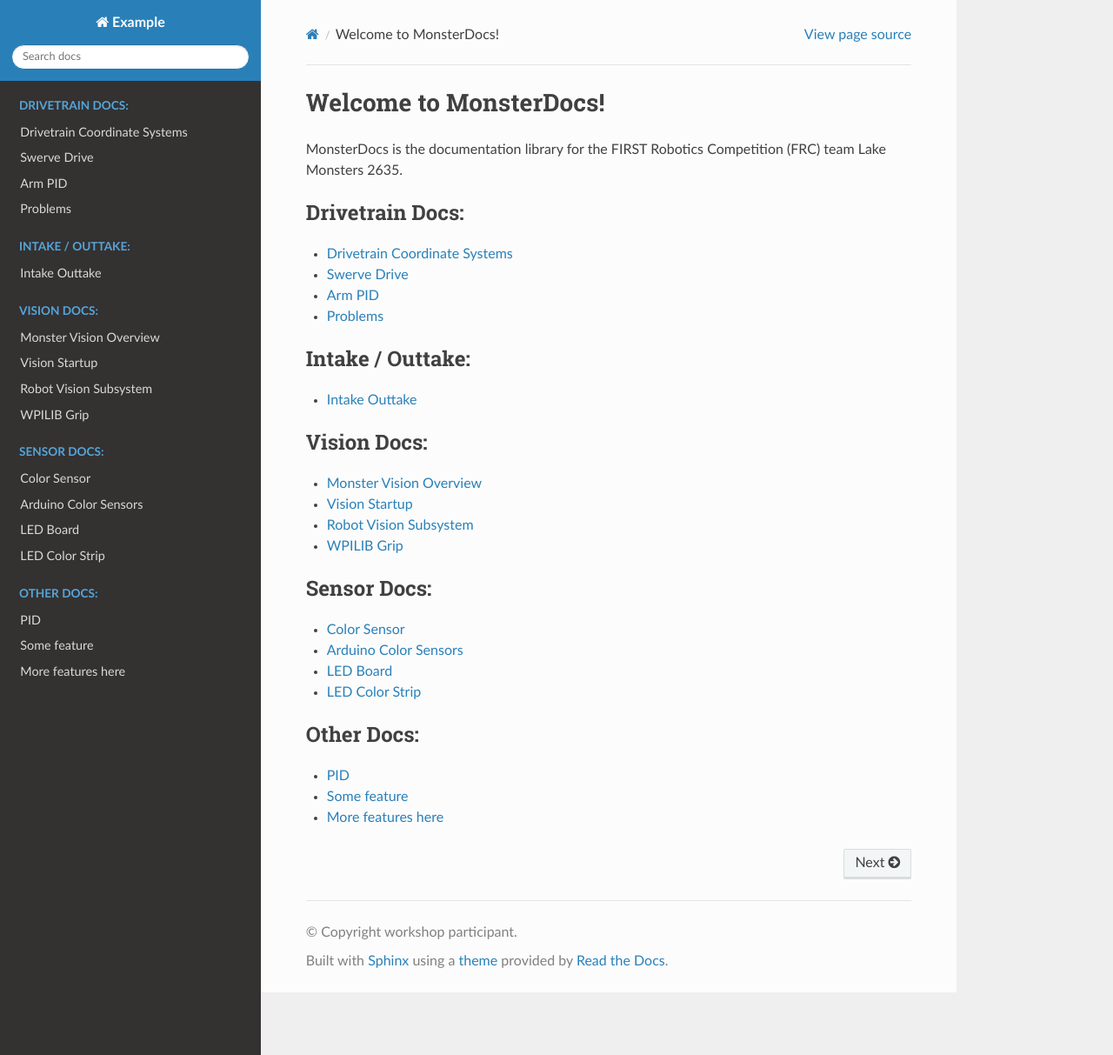
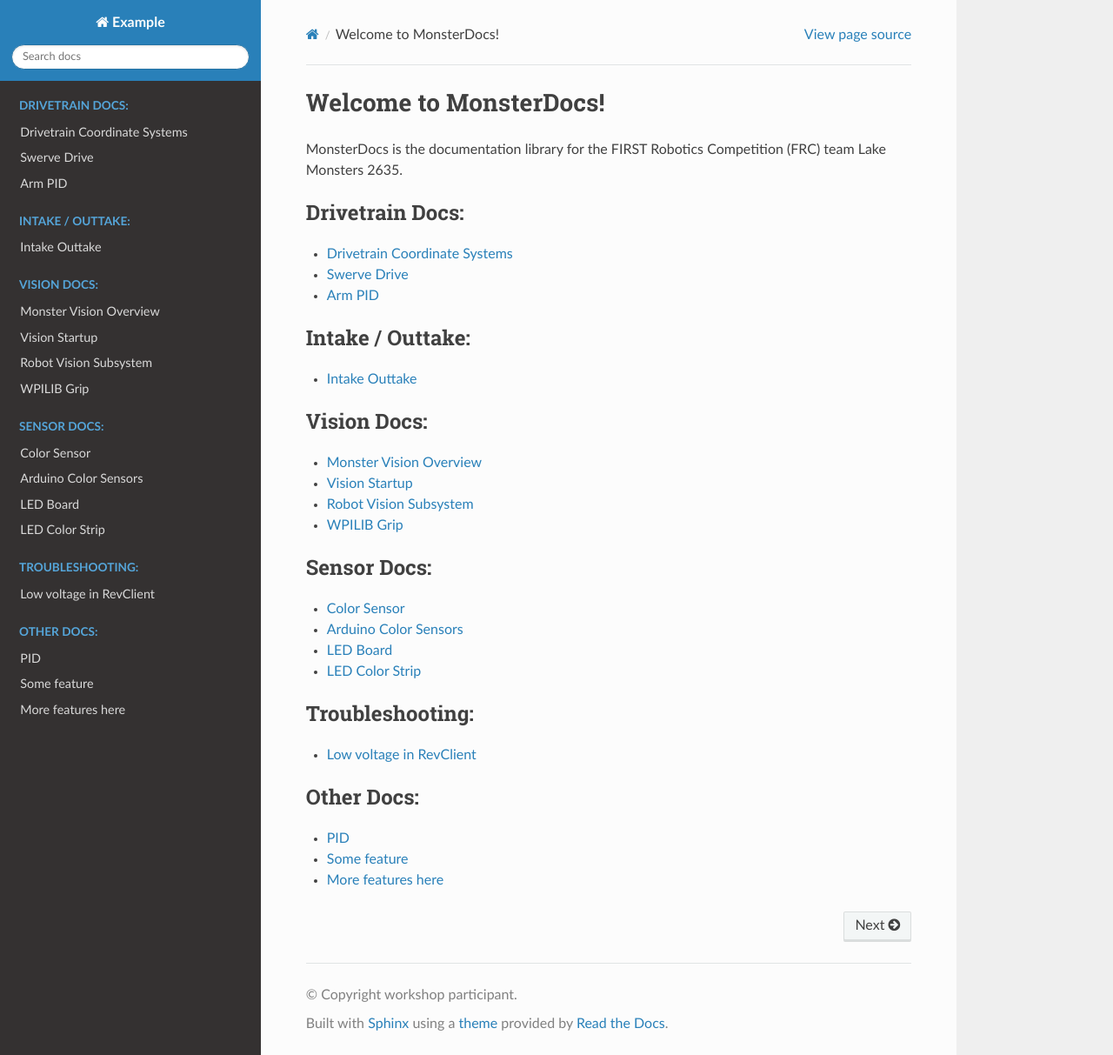
Before and after one commit to SuleymanSade/MonsterDocsFork, a Sphinx documentation site: the page built from doc/index.rst, in a window 1280 px wide and 1213 px high. Shown: the whole window at 87% size. Built offline with Sphinx 7.4.7 and the Read the Docs theme 3.1.0, drawn with Linux system fonts in a browser that asks for light colours; pages that are not in the unit, such as notebooks, are missing from menus.

Commit message:
fixed typo in name, added troubleshooting to index

```diff
--- a/doc/index.rst
+++ b/doc/index.rst
@@ -45,6 +42,13 @@
 
 .. toctree::
    :maxdepth: 1
+   :caption: Troubleshooting:
+
+   robot-subsystem-drivetrain-swerve-troubleshooting-low-voltage.md
+   robot-subsystem-drivetrain-swerve-troubleshooting-cable-connection.md
+
+.. toctree::
+   :maxdepth: 1
    :caption: Other Docs:
 
    other-docs-pid.md
--- a/doc/robot-subsystem-drivetrain-swerve-troublehsooting-cable-connection.md.md
+++ b/doc/robot-subsystem-drivetrain-swerve-troubleshooting-cable-connection.md.md
@@ -1,5 +1,3 @@
-# Problems
-
 ## Cable Connection Issue
 
 ### Initial Symptoms
--- a/doc/robot-subsystem-drivetrain-swerve-troublehsooting-low-voltage.md
+++ b/doc/robot-subsystem-drivetrain-swerve-troubleshooting-low-voltage.md
@@ -1,5 +1,3 @@
-# Problems
-
 ## Low voltage in RevClient
 
 ### Initial Symptoms
```
Also changed, not shown: other parts of doc/index.rst (+0 -3 lines).
